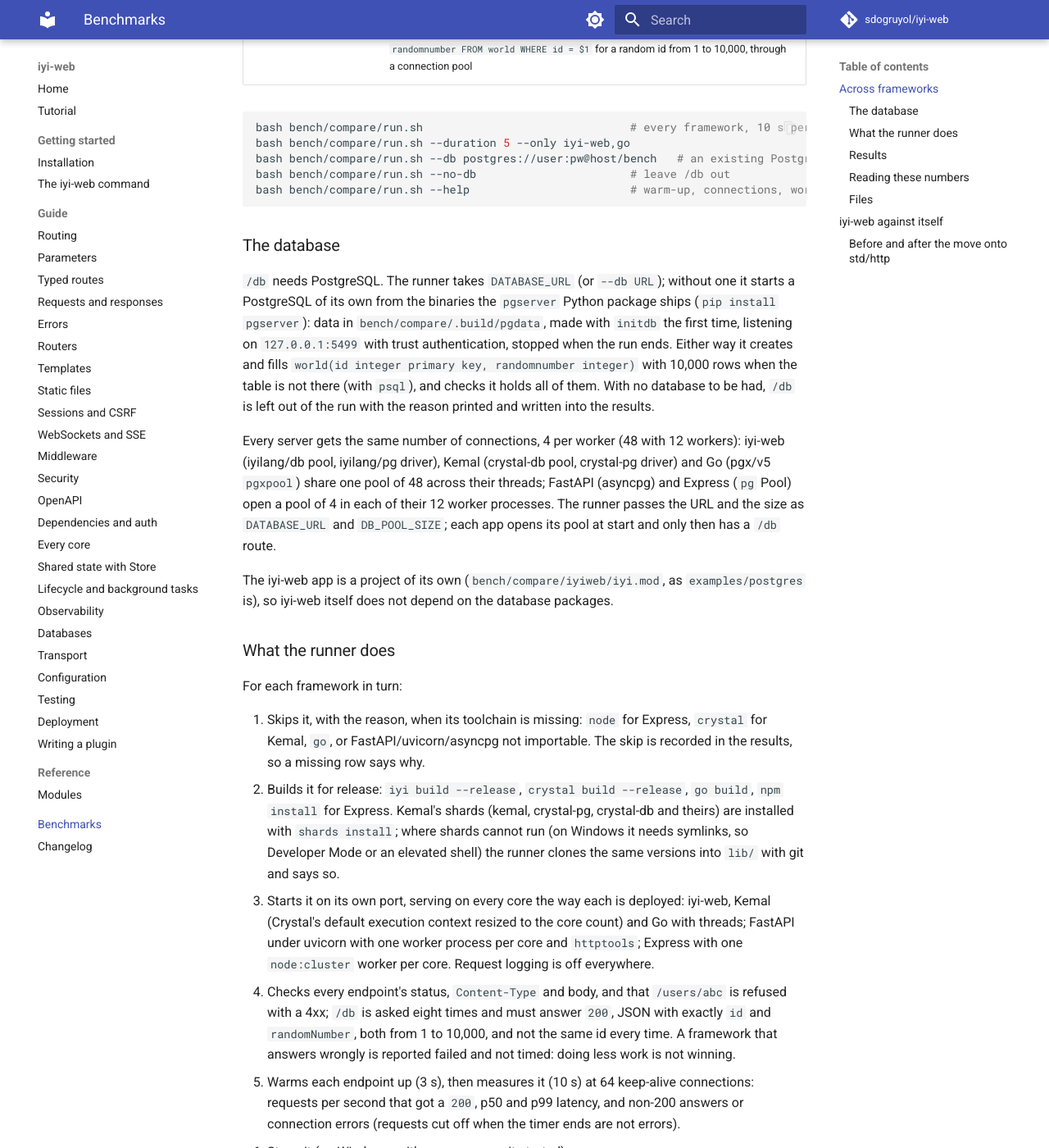
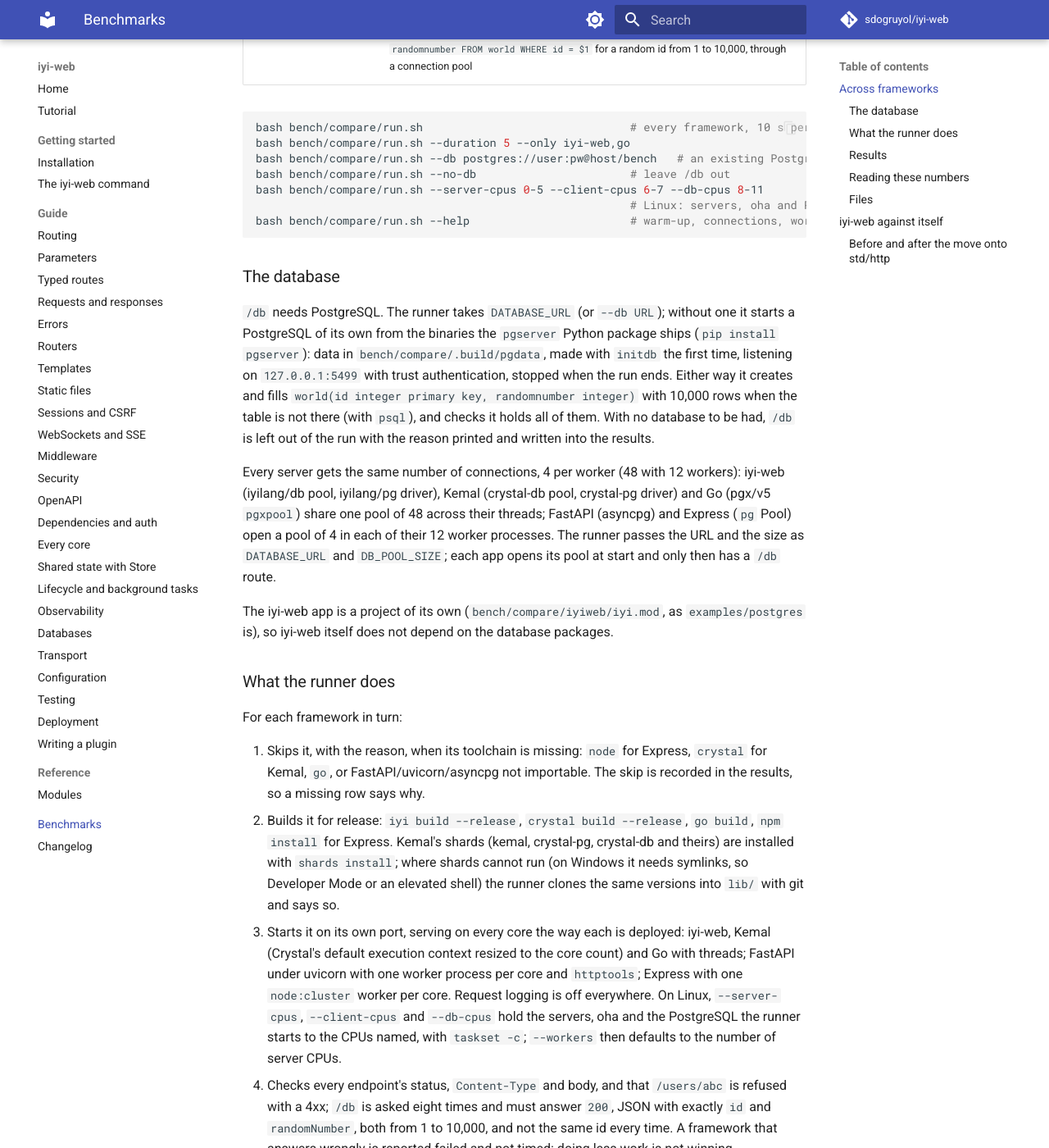
Before and after one commit to sdogruyol/iyi-web, an MkDocs documentation site: the page built from docs/benchmarks.md, in a window 1280 px wide and 1400 px high, scrolled down 509 px. Shown: the whole window at 82% size. Built offline with MkDocs 1.6.1 and Material for MkDocs 9.7.7, drawn with Linux system fonts in a browser that asks for light colours; comment, search, counter and statistics services are not loaded.

Commit message:
Pin the benchmark's servers, oha and PostgreSQL to separate CPUs
bench/compare/run.sh takes --server-cpus, --client-cpus and --db-cpus on
Linux and runs each part under taskset -c, so the load generator and the
database stop taking cores from the server being measured. --workers
defaults to the number of server CPUs, and the results record the layout.

````diff
--- a/docs/benchmarks.md
+++ b/docs/benchmarks.md
@@ -19,6 +19,8 @@ bash bench/compare/run.sh                               # every framework, 10 s
 bash bench/compare/run.sh --duration 5 --only iyi-web,go
 bash bench/compare/run.sh --db postgres://user:pw@host/bench   # an existing PostgreSQL
 bash bench/compare/run.sh --no-db                       # leave /db out
+bash bench/compare/run.sh --server-cpus 0-5 --client-cpus 6-7 --db-cpus 8-11
+                                                        # Linux: servers, oha and PostgreSQL on their own cores
 bash bench/compare/run.sh --help                        # warm-up, connections, workers, port, output
 ```
 
@@ -63,8 +65,11 @@ For each framework in turn:
 3. Starts it on its own port, serving on every core the way each is
    deployed: iyi-web, Kemal (Crystal's default execution context resized to
    the core count) and Go with threads; FastAPI under uvicorn with one
-   worker process per core and `httptools`; Express with one `node:cluster`
-   worker per core. Request logging is off everywhere.
+   worker process per core and `httptools`; Express with one
+   `node:cluster` worker per core. Request logging is off everywhere. On
+   Linux, `--server-cpus`, `--client-cpus` and `--db-cpus` hold the servers,
+   oha and the PostgreSQL the runner starts to the CPUs named, with
+   `taskset -c`; `--workers` then defaults to the number of server CPUs.
 4. Checks every endpoint's status, `Content-Type` and body, and that
    `/users/abc` is refused with a 4xx; `/db` is asked eight times and must
    answer `200`, JSON with exactly `id` and `randomNumber`, both from 1 to
````
Also changed, not shown: 1 other file.
